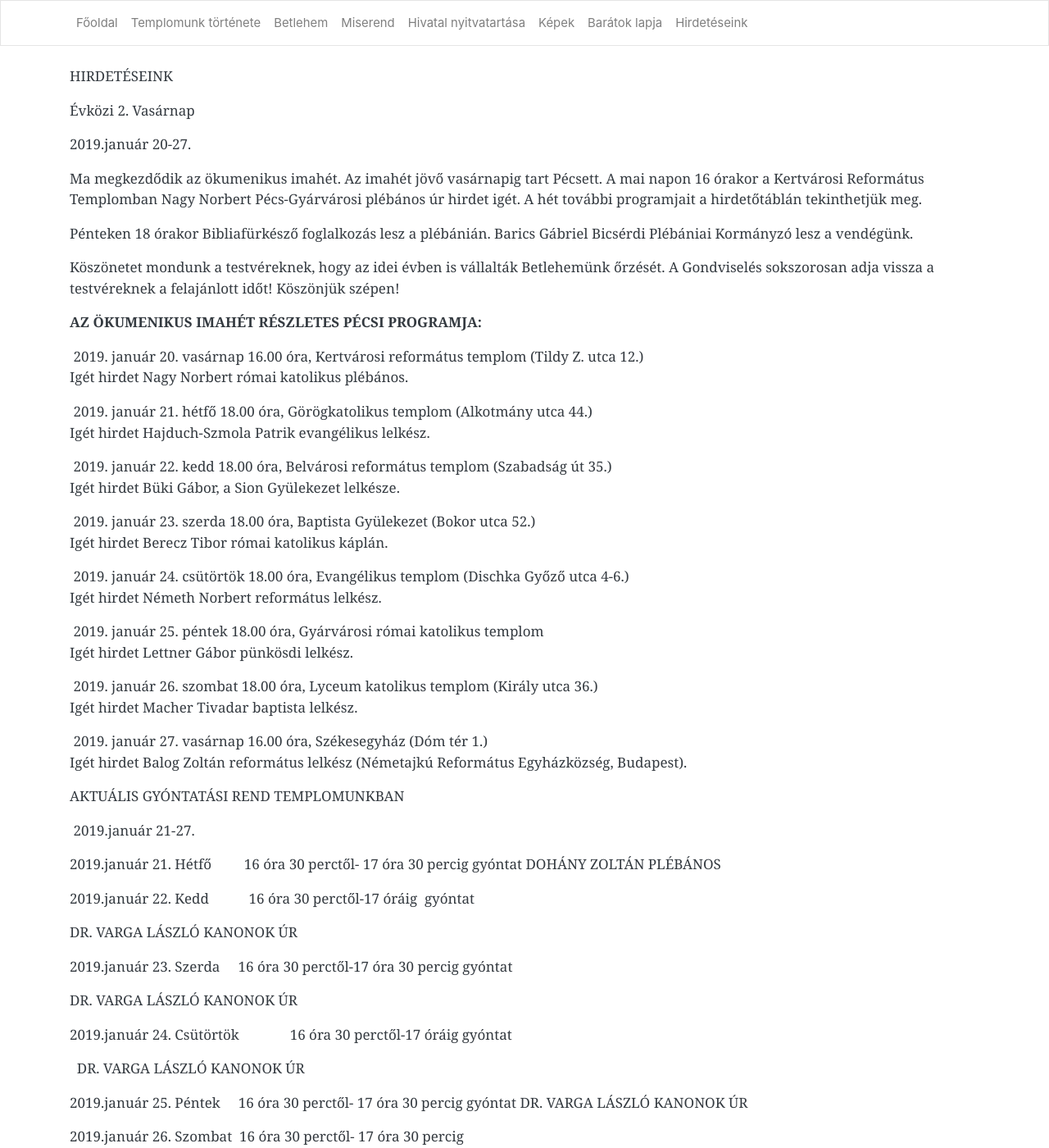
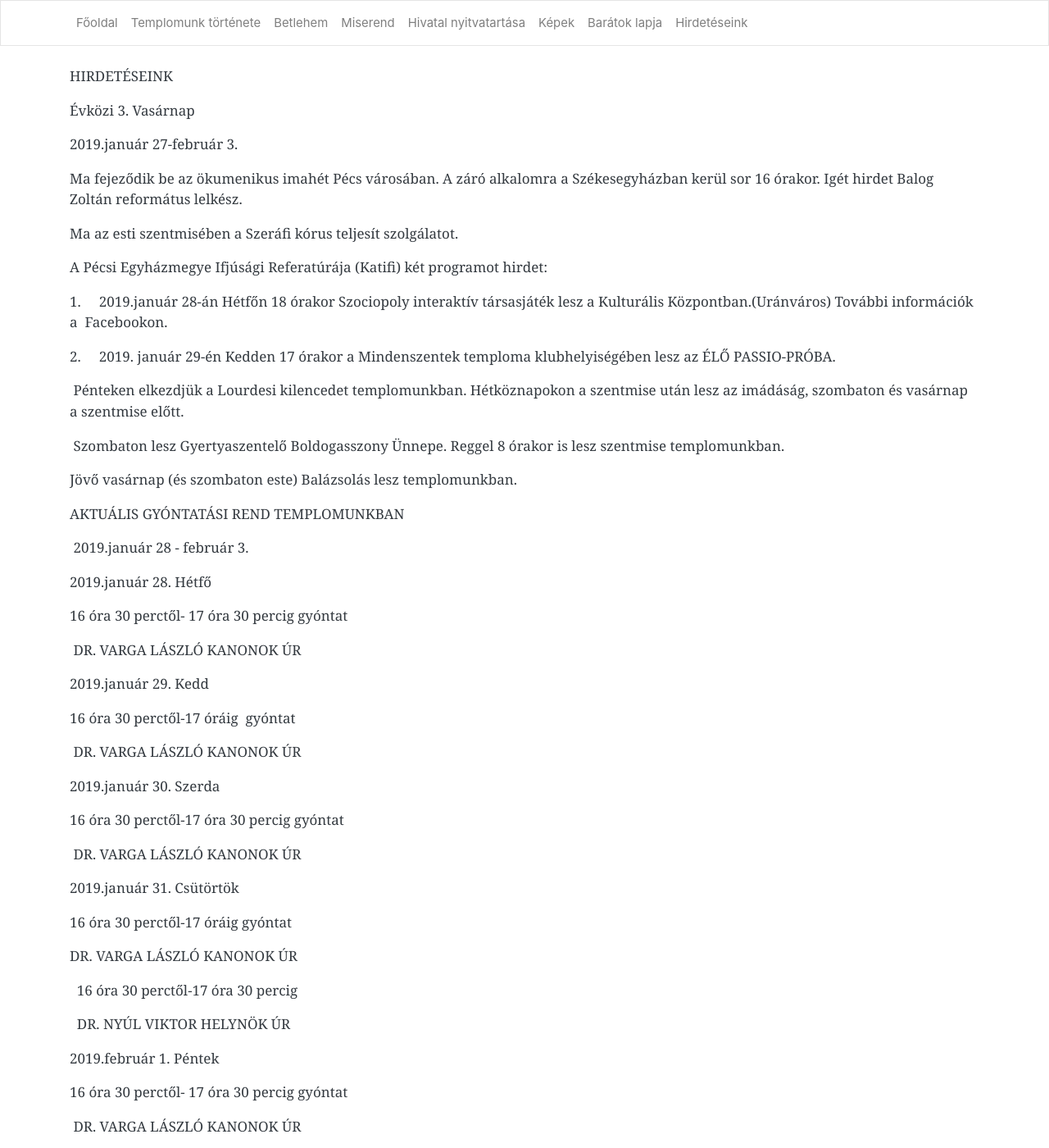
Before and after one commit to pecsi-ferences/pecsi-ferences.github.io, a Jekyll site: the page built from hirdeteseink.md, in a window 1280 px wide and 1400 px high. Shown: the whole window at 82% size. Built offline with Jekyll 4.4.1, drawn with Linux system fonts in a browser that asks for light colours; nearby versions of some CDN libraries; some of the changed text lies outside the part shown.

Commit message:
Update from Forestry.io - Updated hirdeteseink.md

```diff
--- a/hirdeteseink.md
+++ b/hirdeteseink.md
@@ -3,6 +3,88 @@ layout: default
 title: Hirdetéseink
 
 ---
+HIRDETÉSEINK
+
+Évközi 3. Vasárnap
+
+2019\.január 27-február 3.
+
+Ma fejeződik be az ökumenikus imahét Pécs városában. A záró alkalomra a Székesegyházban kerül sor 16 órakor. Igét hirdet Balog Zoltán református lelkész.
+
+Ma az esti szentmisében a Szeráfi kórus teljesít szolgálatot.
+
+A Pécsi Egyházmegye Ifjúsági Referatúrája (Katifi) két programot hirdet:
+
+1\.     2019.január 28-án Hétfőn 18 órakor Szociopoly interaktív társasjáték lesz a Kulturális Központban.(Uránváros) További információk a  Facebookon.
+
+2\.     2019. január 29-én Kedden 17 órakor a Mindenszentek temploma klubhelyiségében lesz az ÉLŐ PASSIO-PRÓBA.
+
+ Pénteken elkezdjük a Lourdesi kilencedet templomunkban. Hétköznapokon a szentmise után lesz az imádáság, szombaton és vasárnap a szentmise előtt.
+
+ Szombaton lesz Gyertyaszentelő Boldogasszony Ünnepe. Reggel 8 órakor is lesz szentmise templomunkban.
+
+Jövő vasárnap (és szombaton este) Balázsolás lesz templomunkban.
+
+AKTUÁLIS GYÓNTATÁSI REND TEMPLOMUNKBAN
+
+ 2019.január 28 - február 3.
+
+2019\.január 28. Hétfő
+
+16 óra 30 perctől- 17 óra 30 percig gyóntat
+
+ DR. VARGA LÁSZLÓ KANONOK ÚR
+
+2019\.január 29. Kedd
+
+16 óra 30 perctől-17 óráig  gyóntat
+
+ DR. VARGA LÁSZLÓ KANONOK ÚR
+
+2019\.január 30. Szerda
+
+16 óra 30 perctől-17 óra 30 percig gyóntat
+
+ DR. VARGA LÁSZLÓ KANONOK ÚR
+
+2019\.január 31. Csütörtök
+
+16 óra 30 perctől-17 óráig gyóntat
+
+ DR. VARGA LÁSZLÓ KANONOK ÚR
+
+  16 óra 30 perctől-17 óra 30 percig
+
+  DR. NYÚL VIKTOR HELYNÖK ÚR
+
+2019\.február 1. Péntek
+
+16 óra 30 perctől- 17 óra 30 percig gyóntat
+
+ DR. VARGA LÁSZLÓ KANONOK ÚR
+
+2019\.február 2. Szombat
+
+8 órától-9 óráig
+
+DOHÁNY ZOLTÁN PLÉBÁNOS
+
+16 óra 30 perctől- 17 óra 30 percig
+
+ DR. VARGA LÁSZLÓ KANONOK ÚR
+
+2018\.FEBRUÁR 3.  Vasárnap
+
+8 órától-9 óráig  gyóntat
+
+ DOHÁNY ZOLTÁN PLÉBÁNOS
+
+17 órától-18 óráig gyóntat
+
+DR. VARGA LÁSZLÓ KANONOK ÚR
+
+
+
 HIRDETÉSEINK
 
 Évközi 2. Vasárnap
@@ -17,33 +99,33 @@ Köszönetet mondunk a testvéreknek, hogy az idei évben is vállalták Betlehe
 
 **AZ ÖKUMENIKUS IMAHÉT RÉSZLETES PÉCSI PROGRAMJA:**
 
- 2019. január 20. vasárnap 16.00 óra, Kertvárosi református templom (Tildy Z. utca 12.)
- Igét hirdet Nagy Norbert római katolikus plébános.
+2019\. január 20. vasárnap 16.00 óra, Kertvárosi református templom (Tildy Z. utca 12.)
+Igét hirdet Nagy Norbert római katolikus plébános.
 
- 2019. január 21. hétfő 18.00 óra, Görögkatolikus templom (Alkotmány utca 44.)
- Igét hirdet Hajduch-Szmola Patrik evangélikus lelkész.
+2019\. január 21. hétfő 18.00 óra, Görögkatolikus templom (Alkotmány utca 44.)
+Igét hirdet Hajduch-Szmola Patrik evangélikus lelkész.
 
- 2019. január 22. kedd 18.00 óra, Belvárosi református templom (Szabadság út 35.)
- Igét hirdet Büki Gábor, a Sion Gyülekezet lelkésze.
+2019\. január 22. kedd 18.00 óra, Belvárosi református templom (Szabadság út 35.)
+Igét hirdet Büki Gábor, a Sion Gyülekezet lelkésze.
 
- 2019. január 23. szerda 18.00 óra, Baptista Gyülekezet (Bokor utca 52.)
- Igét hirdet Berecz Tibor római katolikus káplán.
+2019\. január 23. szerda 18.00 óra, Baptista Gyülekezet (Bokor utca 52.)
+Igét hirdet Berecz Tibor római katolikus káplán.
 
- 2019. január 24. csütörtök 18.00 óra, Evangélikus templom (Dischka Győző utca 4-6.)
- Igét hirdet Németh Norbert református lelkész.
+2019\. január 24. csütörtök 18.00 óra, Evangélikus templom (Dischka Győző utca 4-6.)
+Igét hirdet Németh Norbert református lelkész.
 
- 2019. január 25. péntek 18.00 óra, Gyárvárosi római katolikus templom
- Igét hirdet Lettner Gábor pünkösdi lelkész.
+2019\. január 25. péntek 18.00 óra, Gyárvárosi római katolikus templom
+Igét hirdet Lettner Gábor pünkösdi lelkész.
 
- 2019. január 26. szombat 18.00 óra, Lyceum katolikus templom (Király utca 36.)
- Igét hirdet Macher Tivadar baptista lelkész.
+2019\. január 26. szombat 18.00 óra, Lyceum katolikus templom (Király utca 36.)
+Igét hirdet Macher Tivadar baptista lelkész.
 
- 2019. január 27. vasárnap 16.00 óra, Székesegyház (Dóm tér 1.)
- Igét hirdet Balog Zoltán református lelkész (Németajkú Református Egyházközség, Budapest).
+2019\. január 27. vasárnap 16.00 óra, Székesegyház (Dóm tér 1.)
+Igét hirdet Balog Zoltán református lelkész (Németajkú Református Egyházközség, Budapest).
 
 AKTUÁLIS GYÓNTATÁSI REND TEMPLOMUNKBAN
 
- 2019.január 21-27.
+2019\.január 21-27.
 
 2019\.január 21. Hétfő                                                           16 óra 30 perctől- 17 óra 30 percig gyóntat                    DOHÁNY ZOLTÁN PLÉBÁNOS
 
@@ -57,7 +139,7 @@ DR. VARGA LÁSZLÓ KANONOK ÚR
 
 2019\.január 24. Csütörtök              16 óra 30 perctől-17 óráig gyóntat
 
-  DR. VARGA LÁSZLÓ KANONOK ÚR
+DR. VARGA LÁSZLÓ KANONOK ÚR
 
 2019\.január 25. Péntek     16 óra 30 perctől- 17 óra 30 percig gyóntat                                                                               DR. VARGA LÁSZLÓ KANONOK ÚR
 
@@ -69,11 +151,9 @@ DR. VARGA LÁSZLÓ KANONOK ÚR
 
 2018\. január 27. Vasárnap        8 órától-9 óráig  gyóntat
 
- DOHÁNY ZOLTÁN PLÉBÁNOS                                                      17 órától-18 óráig gyóntat
+DOHÁNY ZOLTÁN PLÉBÁNOS                                                      17 órától-18 óráig gyóntat
 
 DR. VARGA LÁSZLÓ KANONOK ÚR
-
-
 
 HIRDETÉSEINK
 
```
